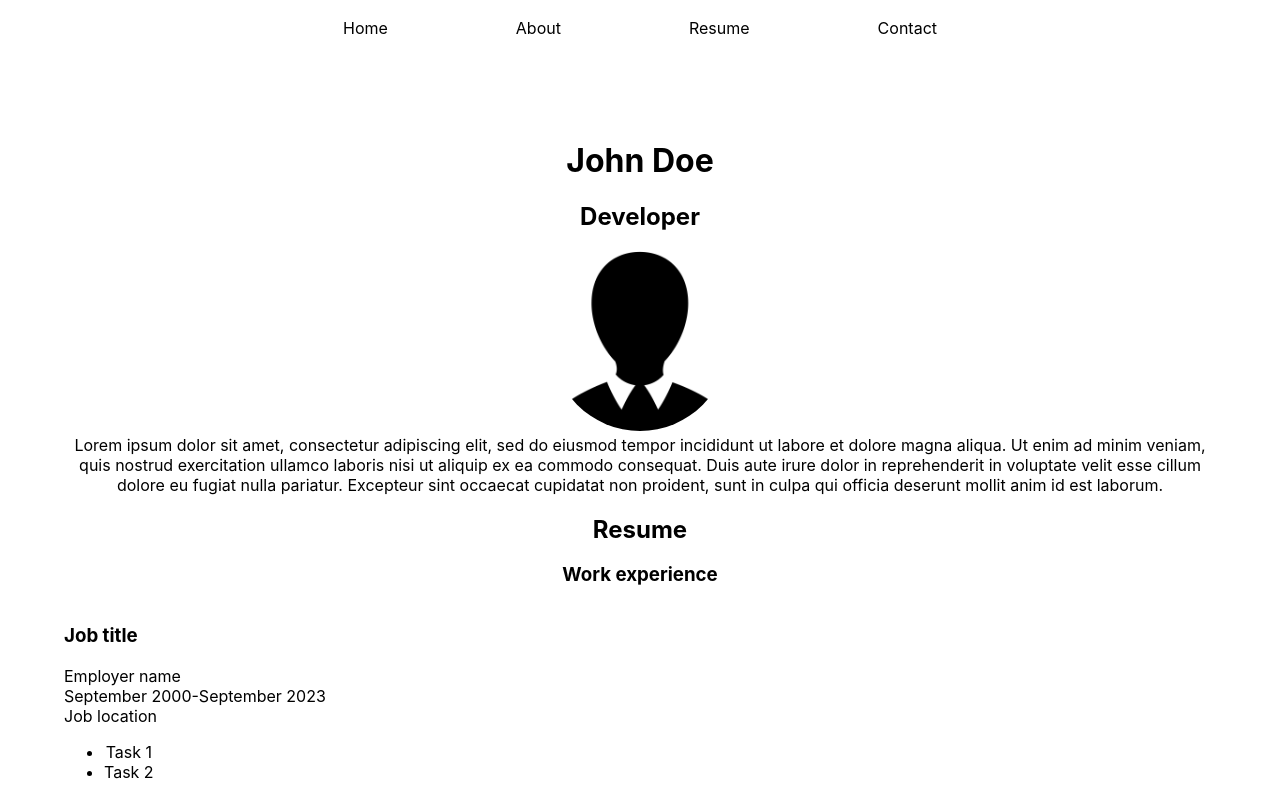
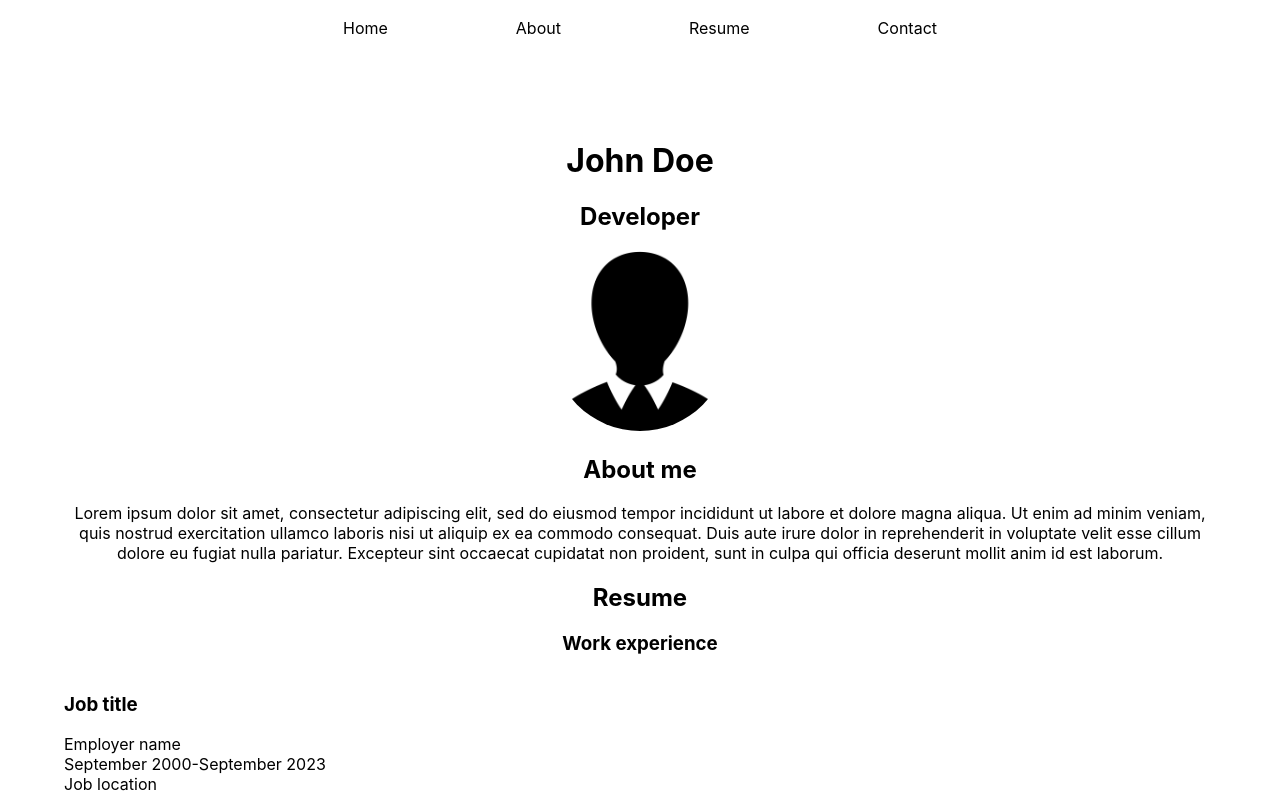
Before and after one commit to vrahier/website, a React (Create React App) app: page / in a window 1280 px wide. Shown: the top 800 px of the page. Built offline with nearby package versions, Linux system fonts and the light colour scheme.

Commit message:
Adding About me title in content display

```diff
--- a/src/components/Content.jsx
+++ b/src/components/Content.jsx
@@ -12,6 +12,7 @@ function Content({ data }) {
         <img className="picture" src="/picture.png"/>
       </div>
       <div id="presentation">
+        <h2>About me</h2>
         {data.presentation}
       </div>
       <div id="resume">
```
